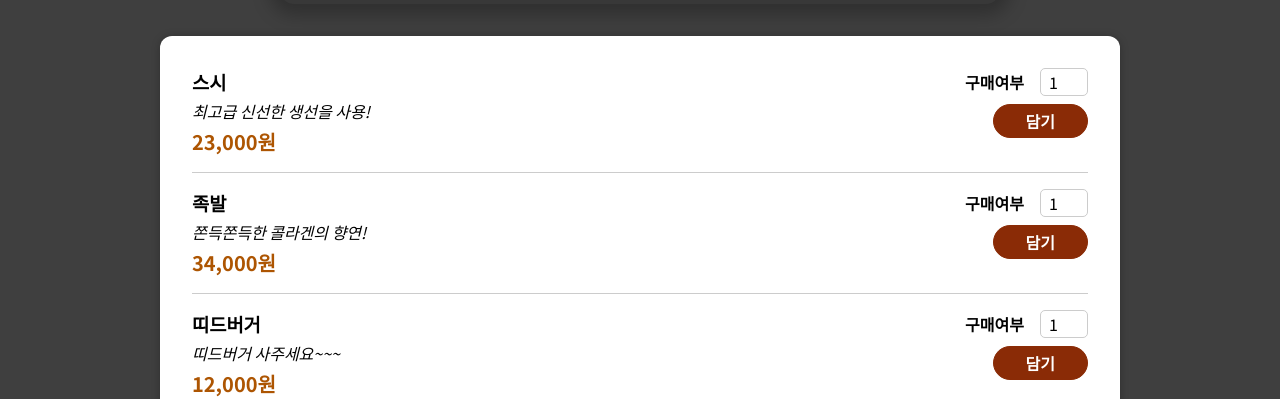
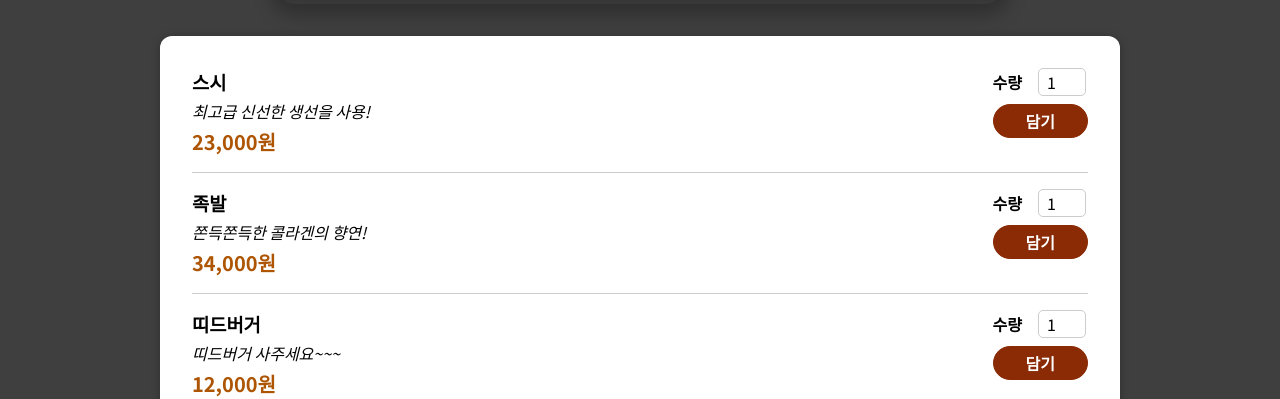
Before and after one commit to soongu/react-advanced202502, a React (Vite) app: page / in a window 1280 px wide. Shown: the part 421-820 px from the top of the page. Built offline with nearby package versions, Linux system fonts and the light colour scheme.

Commit message:
# 7. 선택한 수량 끌어올리기

```diff
--- a/src/components/Meals/MealItem.jsx
+++ b/src/components/Meals/MealItem.jsx
@@ -5,6 +5,27 @@ const MealItem = ({ id, price, description, name }) => {
   const { meal, description: desc, price: priceStyle } = styles;
 
   const formatPrice = new Intl.NumberFormat('ko-KR').format(price);
+
+  // 장바구니 배열에 데이터를 쌓기 위해 장바구니 배열로 객체를 전달
+  // 장바구니 객체를 만드는데 필요한 데이터 중 수량정보를 스스로 알 수가 없음
+  // 수량정보는 하위컴포넌트가 알고있으므로 수량정보를 끌어올려야 함.
+
+  // MealItemForm에서 선택한 수량을 끌어올릴 함수
+  const handleAddToCart = (amount) => {
+    // console.log('선택한 수량: ', amount);
+
+    // 장바구니 배열에 보낼 객체 생성
+    const cartItem = {
+      id: id,
+      name: name,
+      amount: +amount,
+      price: price * +amount,
+    };
+
+    console.log('cartItem: ', cartItem);
+
+  };
+
 
   return (
     <li className={meal}>
@@ -14,7 +35,7 @@ const MealItem = ({ id, price, description, name }) => {
         <div className={priceStyle}>{formatPrice}원</div>
       </div>
       <div>
-        <MealItemForm id={id} />
+        <MealItemForm id={id} onAddToCart={handleAddToCart} />
       </div>
     </li>
   );
--- a/src/components/Meals/MealItemForm.jsx
+++ b/src/components/Meals/MealItemForm.jsx
@@ -1,22 +1,25 @@
+import { useRef } from 'react';
 import Input from '../UI/Input';
 import styles from './MealItemForm.module.scss';
 
-const MealItemForm = (props) => {
+const MealItemForm = ({ onAddToCart, id }) => {
+  const inputRef = useRef();
+
+  const handleSubmit = (e) => {
+    e.preventDefault();
+
+    onAddToCart(inputRef.current.value);
+  };
+
   return (
-    <form className={styles.form}>
-      {/* <Input
-        label={'이름'}
+    <form
+      className={styles.form}
+      onSubmit={handleSubmit}>
+      <Input
+        ref={inputRef}
+        label='수량'
         inputAttr={{
-          type: 'text',
-          onFocus: () => console.log('focus!'),
-          onChange: e => console.log(e.target.value)
-        }}
-      /> */}
-
-      <Input
-        label='구매여부'
-        inputAttr={{
-          id: 'amount_' + props.id,
+          id: 'amount_' + id,
           type: 'number',
           min: '1',
           max: '5',
--- a/src/components/UI/Input.jsx
+++ b/src/components/UI/Input.jsx
@@ -1,12 +1,15 @@
+import { forwardRef } from 'react';
 import styles from './Input.module.scss';
 
-const Input = ({ label, inputAttr }) => {
+const InputComponent = ({ label, inputAttr }, ref) => {
   return (
     <div className={styles.input}>
       <label>{label}</label>
-      <input {...inputAttr} />
+      <input ref={ref} {...inputAttr} />
     </div>
   );
 };
 
+const Input = forwardRef(InputComponent);
+
 export default Input;
```
